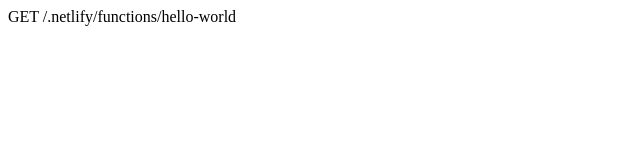
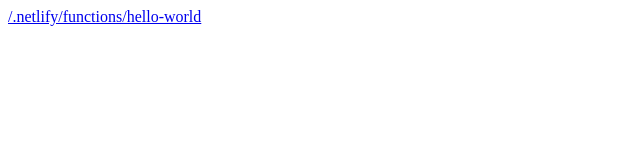
Before and after one commit to funcguide/netlify-typescript-hello-world, a website: page public/index.html in a window 1280 px wide. Shown: the whole page, without its empty margins (0-640 px from the left). Drawn offline with Linux system fonts and the light colour scheme.

Commit message:
add link to serverless function

```diff
--- a/public/index.html
+++ b/public/index.html
@@ -1,3 +1 @@
-<script src="https://unpkg.com/htmx.org@0.0.4"></script>
-<p>GET /.netlify/functions/hello-world</p>
-<div hx-get="/.netlify/functions/hello-world"></div>
+<a href="/.netlify/functions/hello-world">/.netlify/functions/hello-world</a>
```
